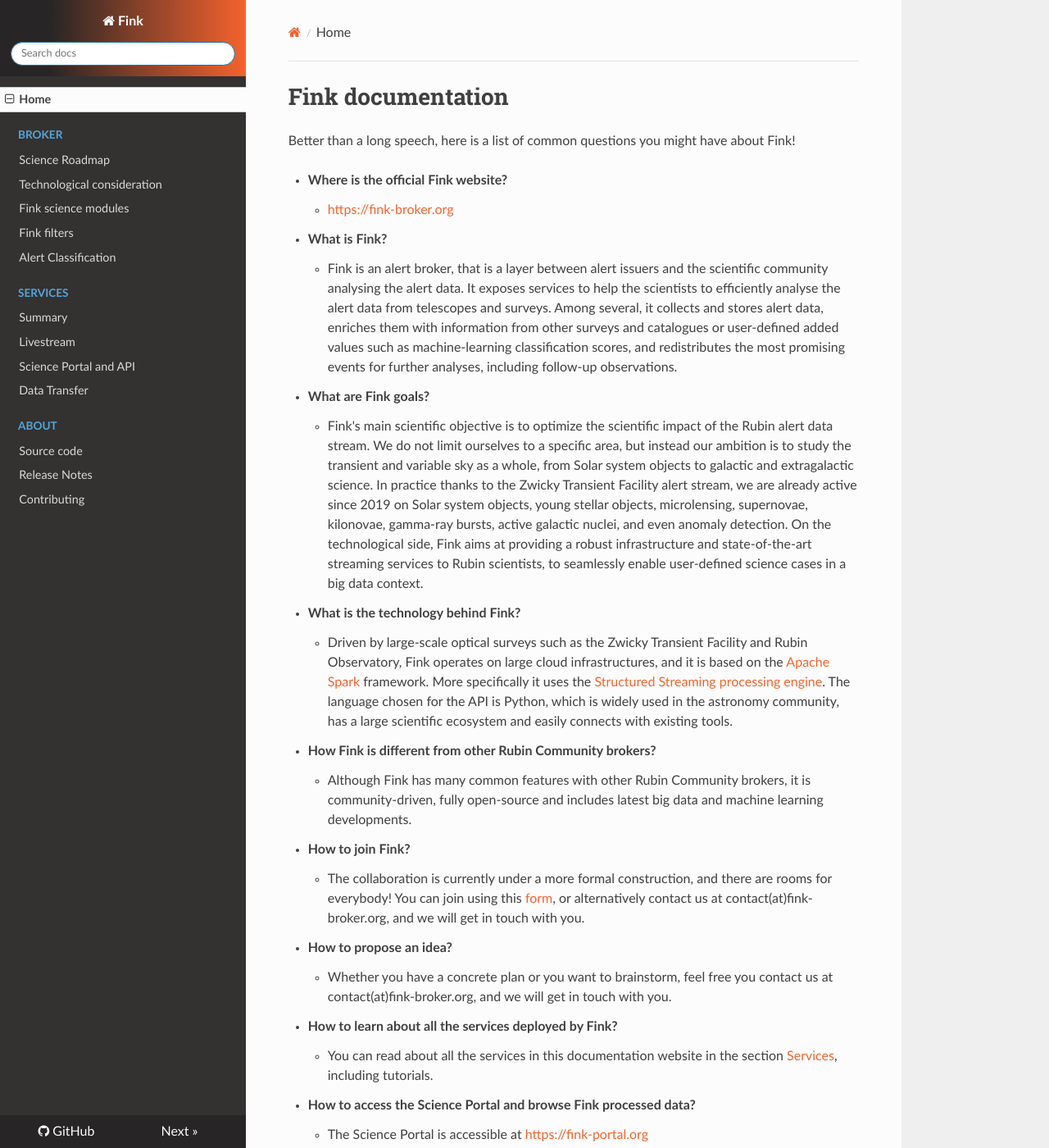
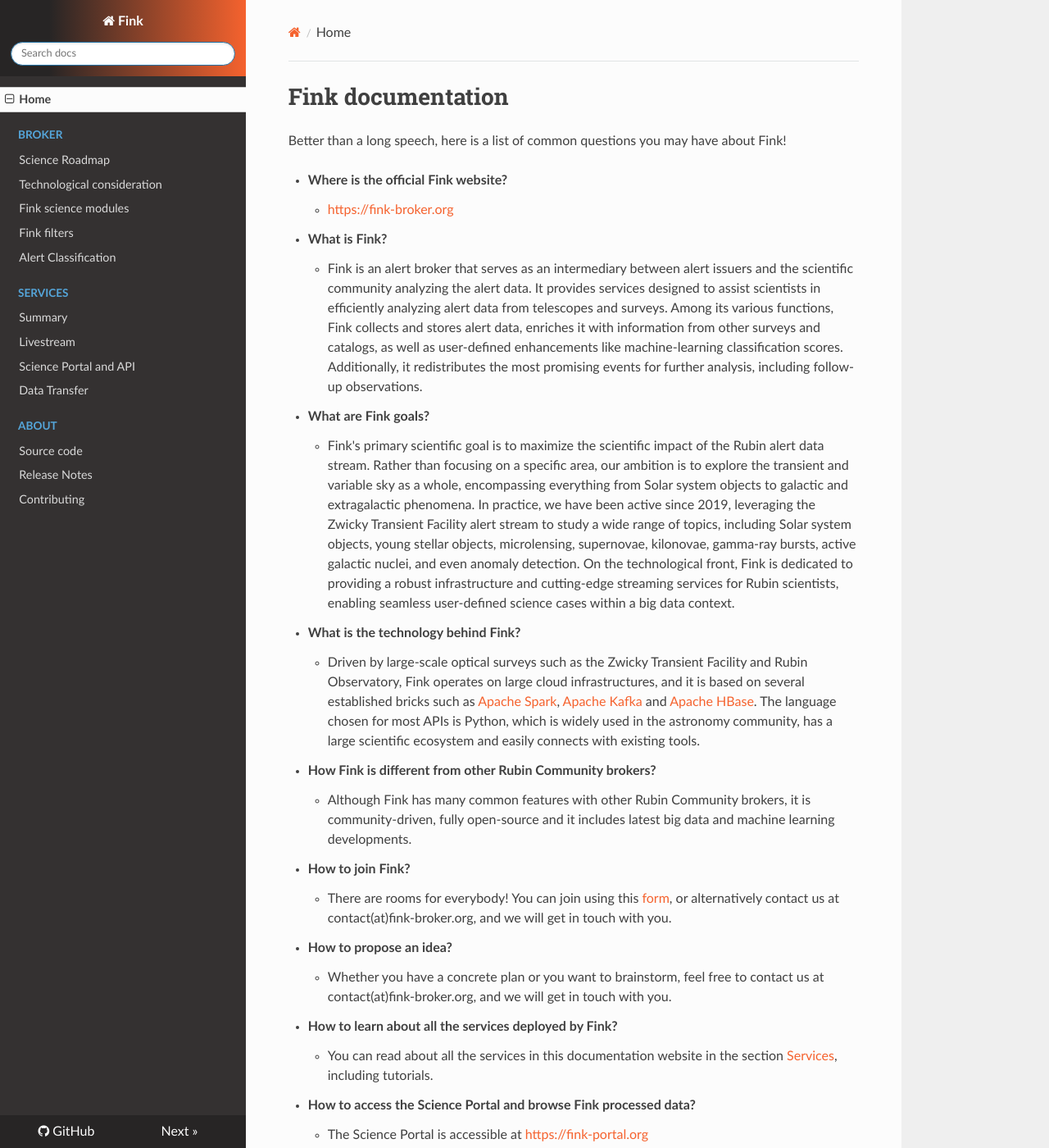
Before and after one commit to astrolabsoftware/fink, an MkDocs documentation site: the page built from docs/index.md, in a window 1280 px wide and 1400 px high. Shown: the whole window at 82% size. Built offline with MkDocs 1.6.1, drawn with Linux system fonts in a browser that asks for light colours; nearby versions of some CDN libraries; some of the changed text lies outside the part shown.

Commit message:
Rewrite the introduction

```diff
--- a/docs/index.md
+++ b/docs/index.md
@@ -1,26 +1,28 @@
 # Fink documentation
 
-Better than a long speech, here is a list of common questions you might have about Fink!
+Better than a long speech, here is a list of common questions you may have about Fink!
 
 - **Where is the official Fink website?**
     - [https://fink-broker.org](https://fink-broker.org)
 - **What is Fink?**
-    - Fink is an alert broker, that is a layer between alert issuers and the scientific community analysing the alert data. It exposes services to help the scientists to efficiently analyse the alert data from telescopes and surveys. Among several, it collects and stores alert data, enriches them with information from other surveys and catalogues or user-defined added values such as machine-learning classification scores, and redistributes the most promising events for further analyses, including follow-up observations.
+    - Fink is an alert broker that serves as an intermediary between alert issuers and the scientific community analyzing the alert data. It provides services designed to assist scientists in efficiently analyzing alert data from telescopes and surveys. Among its various functions, Fink collects and stores alert data, enriches it with information from other surveys and catalogs, as well as user-defined enhancements like machine-learning classification scores. Additionally, it redistributes the most promising events for further analysis, including follow-up observations.
 - **What are Fink goals?**
-    - Fink's main scientific objective is to optimize the scientific impact of the Rubin alert data stream. We do not limit ourselves to a specific area, but instead our ambition is to study the transient and variable sky as a whole, from Solar system objects to galactic and extragalactic science. In practice thanks to the Zwicky Transient Facility alert stream, we are already active since 2019 on Solar system objects, young stellar objects, microlensing, supernovae, kilonovae, gamma-ray bursts, active galactic nuclei, and even anomaly detection. On the technological side, Fink aims at providing a robust infrastructure and state-of-the-art streaming services to Rubin scientists, to seamlessly enable user-defined science cases in a big data context.
+    - Fink's primary scientific goal is to maximize the scientific impact of the Rubin alert data stream. Rather than focusing on a specific area, our ambition is to explore the transient and variable sky as a whole, encompassing everything from Solar system objects to galactic and extragalactic phenomena. In practice, we have been active since 2019, leveraging the Zwicky Transient Facility alert stream to study a wide range of topics, including Solar system objects, young stellar objects, microlensing, supernovae, kilonovae, gamma-ray bursts, active galactic nuclei, and even anomaly detection. On the technological front, Fink is dedicated to providing a robust infrastructure and cutting-edge streaming services for Rubin scientists, enabling seamless user-defined science cases within a big data context.
 - **What is the technology behind Fink?**
-    - Driven by large-scale optical surveys such as the Zwicky Transient Facility and Rubin Observatory, Fink operates on large cloud infrastructures, and it is based on the [Apache Spark](http://spark.apache.org/) framework. More specifically it uses the [Structured Streaming processing engine](https://spark.apache.org/docs/latest/structured-streaming-programming-guide.html). The language chosen for the API is Python, which is widely used in the astronomy community, has a large scientific ecosystem and easily connects with existing tools.
+    - Driven by large-scale optical surveys such as the Zwicky Transient Facility and Rubin Observatory, Fink operates on large cloud infrastructures, and it is based on several established bricks such as [Apache Spark](http://spark.apache.org/), [Apache Kafka](https://kafka.apache.org/) and [Apache HBase](https://hbase.apache.org/). The language chosen for most APIs is Python, which is widely used in the astronomy community, has a large scientific ecosystem and easily connects with existing tools.
 - **How Fink is different from other Rubin Community brokers?**
-    - Although Fink has many common features with other Rubin Community brokers, it is community-driven, fully open-source and includes latest big data and machine learning developments.
+    - Although Fink has many common features with other Rubin Community brokers, it is community-driven, fully open-source and it includes latest big data and machine learning developments.
 - **How to join Fink?**
-    - The collaboration is currently under a more formal construction, and there are rooms for everybody! You can join using this [form](https://forms.gle/CmvH8vsyyv4AUTpy8), or alternatively contact us at contact(at)fink-broker.org, and we will get in touch with you.
+    - There are rooms for everybody! You can join using this [form](https://forms.gle/CmvH8vsyyv4AUTpy8), or alternatively contact us at contact(at)fink-broker.org, and we will get in touch with you.
 - **How to propose an idea?**
-    - Whether you have a concrete plan or you want to brainstorm, feel free you contact us at contact(at)fink-broker.org, and we will get in touch with you.
+    - Whether you have a concrete plan or you want to brainstorm, feel free to contact us at contact(at)fink-broker.org, and we will get in touch with you.
 - **How to learn about all the services deployed by Fink?**
     - You can read about all the services in this documentation website in the section [Services](services.md), including tutorials.
 - **How to access the Science Portal and browse Fink processed data?**
     - The Science Portal is accessible at [https://fink-portal.org](https://fink-portal.org)
 - **Can Fink do everything I want?**
-    - Although many analyses can be performed end-to-end within Fink, we do not always provide everything required to perform a complete analysis as it is sometimes beyond our expertise or our roadmap, or it would require a substantial amount of work to integrate, or simply because some external data requires proprietary access that we do not have. Instead, we expose interoperable tools so that you can export enriched data elsewhere to continue the analysis. In practice, this is where [TOMs](https://lco.global/tomtoolkit/) and Marshals (e.g. [SkyPortal](https://skyportal.io/)), for which interfaces with most brokers have been developed, come in, where the coordination of follow-up observations and further scientific analyses will take place after we enrich the data.
+    - While many analyses can be conducted end-to-end within Fink, we do not always provide all the necessary components for a complete analysis. This may be due to limitations in our expertise or roadmap, the substantial effort required for integration, or the need for proprietary access to certain external data that we do not possess. Instead, we offer interoperable tools that allow you to export enriched data for further analysis elsewhere. In practice, this is where [TOMs](https://lco.global/tomtoolkit/) and Marshals, such as [SkyPortal](https://skyportal.io/), come into play. These tools, which have interfaces developed for most brokers, facilitate the coordination of follow-up observations and additional scientific analyses after we enrich the data.
 - **How to contribute to Fink?**
-    - We welcome scientific and technological contributions as we want Fink to be community-driven. Let's mention also Fink is completely open-source, and we welcome contributors! Make sure you read the [guidelines](contributing.md) first.
+    - We encourage scientific and technological contributions, as we aim for Fink to be a community-driven initiative. Additionally, Fink is entirely open-source, and we welcome contributors! Please be sure to read the [guidelines](contributing.md) before getting involved.
+- **I am writing a paper that utilizes Fink (data, services, ...). How can I acknowledge it?**
+    - Thank you for asking the question! You can cite [Möller et al 2021](https://doi.org/10.1093/mnras/staa3602) if wish, and/or include the following in the acknowledgment section: _This work was developed within the Fink community and made use of the Fink community broker resources._
```
